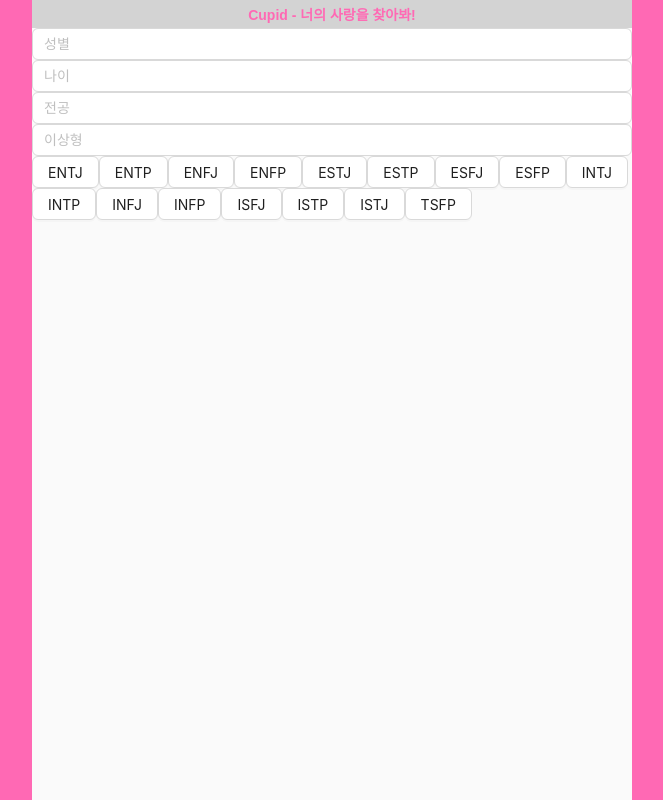
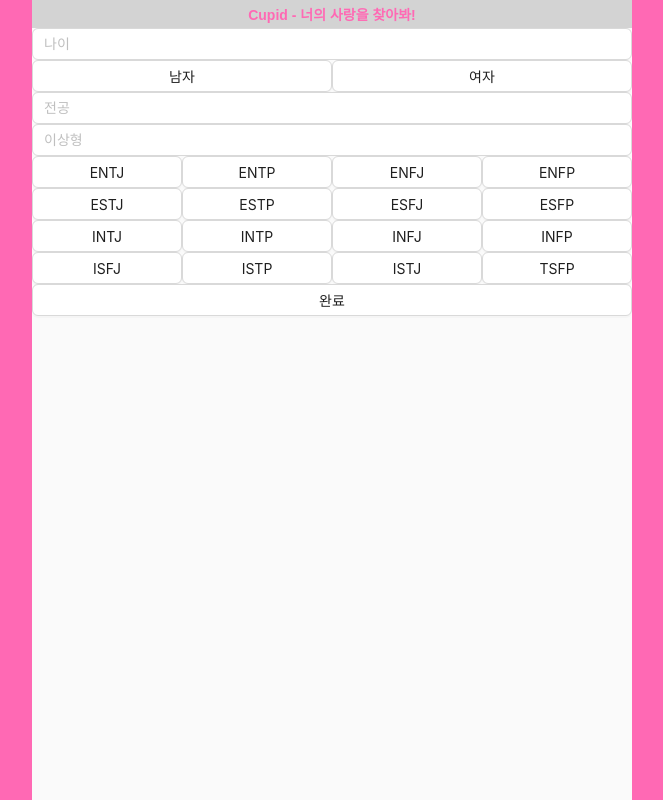
Before and after one commit to packet-love/packet-love, a React (Create React App) app: page /edit/my in a window 1280 px wide. Shown: the whole page, without its empty margins (308-971 px from the left). Built offline with nearby package versions, Linux system fonts and the light colour scheme; a web font is replaced by a local one.

Commit message:
입력 매핑

```diff
--- a/src/pages/my-edit-page.tsx
+++ b/src/pages/my-edit-page.tsx
@@ -1,28 +1,46 @@
 import React, {useState} from "react";
-import {Button, Input} from "antd";
+import {Button, Col, Input, Row} from "antd";
 import {Gender, MBTI} from "../state/states";
 
 const MyEditPage = () => {
-  const [inputAge, setInputAge] = useState<number>(0);
-  const [inputGender, setInputGender] = useState<Gender | null>(Gender.MALE);
-  const [inputMajor, setInputMajor] = useState<string | null>('');
-  const [inputIdol, setInputIdol] = useState<string | null>('');
-  const [inputMbti, setInputMbti] = useState<MBTI | null>(MBTI.ENTJ);
+  const [inputAge, setInputAge] = useState<number | null>(null);
+  const [inputGender, setInputGender] = useState<Gender | null>(null);
+  const [inputMajor, setInputMajor] = useState<string | null>(null);
+  const [inputIdol, setInputIdol] = useState<string | null>(null);
+  const [inputMbti, setInputMbti] = useState<MBTI | null>(null);
 
-  const validateInput = () => {
+  const completeInput = () => {
+    console.log(inputAge);
+    console.log(inputGender);
+    console.log(inputMajor);
+    console.log(inputIdol);
+    console.log(inputMbti);
   }
 
   return (
     <div>
-      <Input placeholder="성별"/>
-      <Input placeholder="나이"/>
-      <Input placeholder="전공"/>
-      <Input placeholder="이상형"/>
-      {
-        Object.keys(MBTI).map((mbti) => (
-          <Button>{mbti}</Button>
-        ))
-      }
+      <Input placeholder="나이" onChange={(v) => setInputAge(Number(v.target.value))}/>
+
+      <Row>
+        <Col span={12}>
+          <Button block onClick={() => setInputGender(Gender.MALE)}>{Gender.MALE}</Button>
+        </Col>
+        <Col span={12}>
+          <Button block onClick={() => setInputGender(Gender.FEMALE)}>{Gender.FEMALE}</Button>
+        </Col>
+      </Row>
+      <Input placeholder="전공" onChange={(e) => setInputMajor(e.target.value)}/>
+      <Input placeholder="이상형" onChange={(e) => setInputIdol(e.target.value)}/>
+      <Row>
+        {
+          Object.keys(MBTI).map((mbti) => (
+            <Col span={6}>
+              <Button block onClick={() => setInputMbti(mbti as MBTI)}>{mbti}</Button>
+            </Col>
+          ))
+        }
+      </Row>
+      <Button block onClick={() => completeInput()}>완료</Button>
     </div>
   )
 }
```
